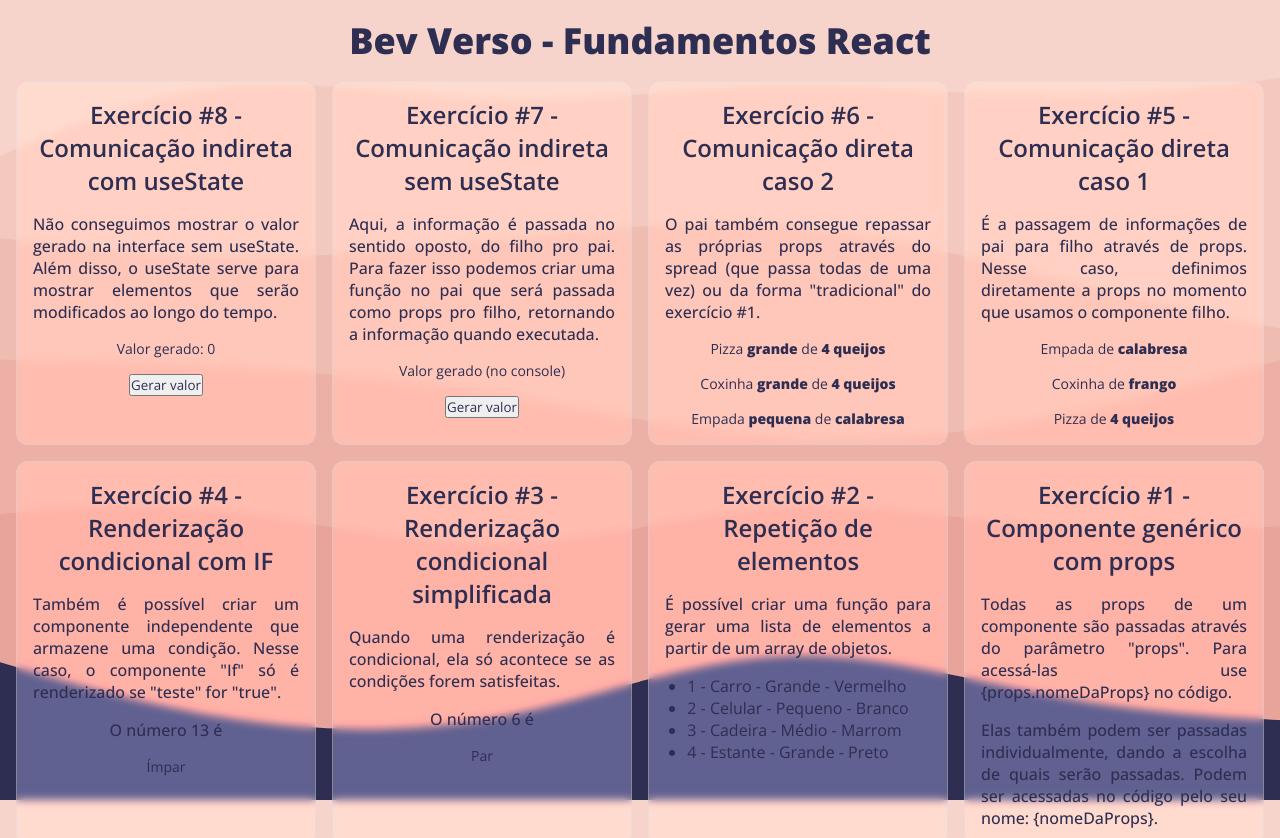
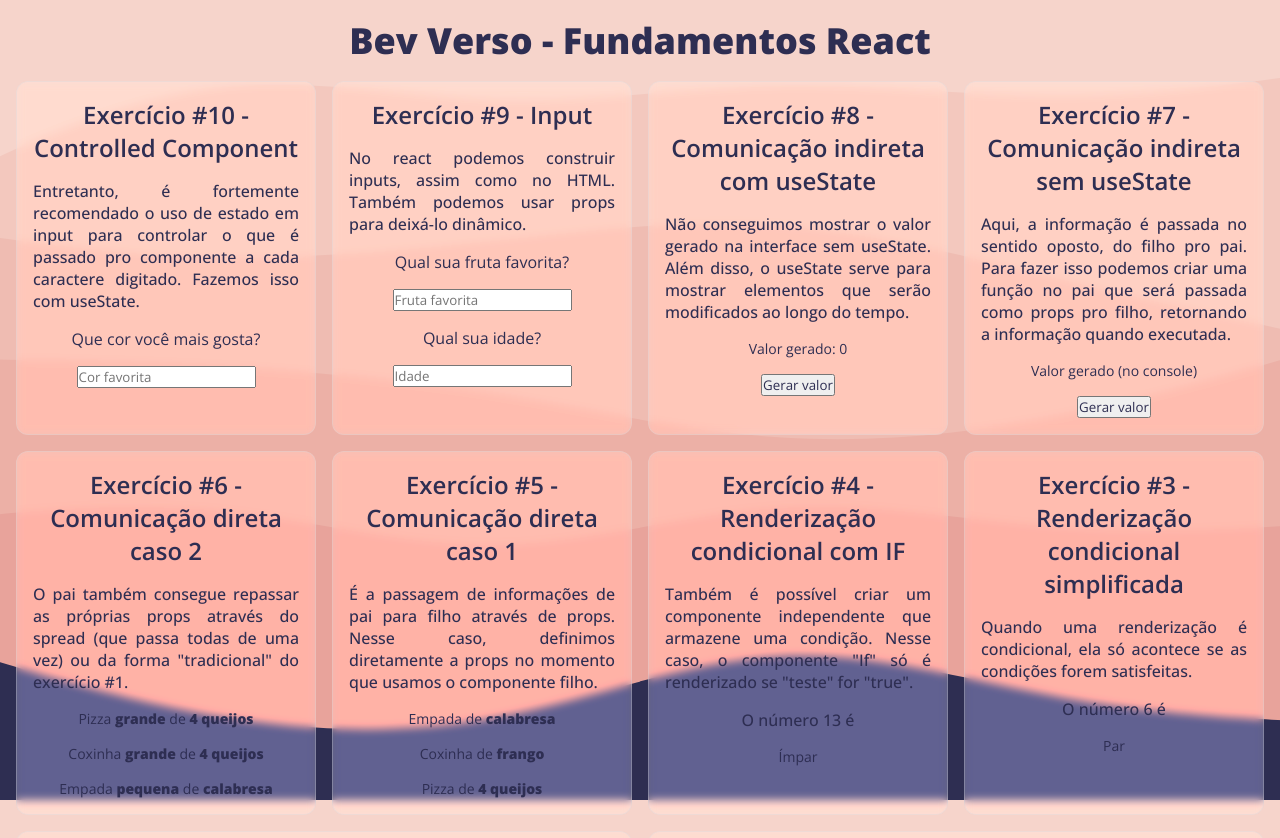
Before and after one commit to develyrios/aprendizado-front, a React (Vite) app: page / in a window 1280 px wide. Shown: the top 838 px of the page. Built offline with nearby package versions, Linux system fonts and the light colour scheme.

Commit message:
<feat>:adiciona os exercicios 9 e 10

```diff
--- /dev/null
+++ b/src/components/Exercicios/Exercicio09/index.jsx
@@ -0,0 +1,29 @@
+import { Paragraph } from "../../../styles/Text"
+import { Card } from "../../Card"
+import { Input } from "./input"
+
+
+export const Exercicio09 = () => {
+    return(
+        <Card title="Exercício #9 - Input">
+            <Paragraph>
+                No react podemos construir inputs,
+                assim como no HTML. Também podemos usar
+                props para deixá-lo dinâmico.
+
+            </Paragraph>
+
+            <Input id="fruta"
+                type="text"
+                title="Qual sua fruta favorita?"
+                placeholder="Fruta favorita"
+            />
+
+            <Input id="idade"
+                type="number"
+                title="Qual sua idade?"
+                placeholder="Idade"
+            />
+        </Card>
+    )
+}
--- /dev/null
+++ b/src/components/Exercicios/Exercicio09/input.jsx
@@ -0,0 +1,11 @@
+export const Input = ({ id, type, title, placeholder }) => {
+    return(
+        <>
+        <label htmlFor={id}>
+            {title}
+        </label>
+
+        <input type={type} id={id} placeholder={placeholder}/>
+        </>
+    )
+}
--- /dev/null
+++ b/src/components/Exercicios/Exercicio10/index.jsx
@@ -0,0 +1,23 @@
+import { Paragraph } from "../../../styles/Text"
+import { Card } from "../../Card"
+import { Input } from "./input"
+
+
+export const Exercicio10 = () => {
+    return(
+        <Card title="Exercício #10 - Controlled Component">
+            <Paragraph>
+                Entretanto, é fortemente recomendado
+                o uso de estado em input para controlar o que
+                é passado pro componente a cada caractere
+                digitado. Fazemos isso com useState.
+            </Paragraph>
+
+            <Input id="cor"
+                type="text"
+                title="Que cor você mais gosta?"
+                placeholder="Cor favorita"
+            />
+        </Card>
+    )
+}
--- /dev/null
+++ b/src/components/Exercicios/Exercicio10/input.jsx
@@ -0,0 +1,21 @@
+import { useState } from "react"
+
+export const Input = ({ id, type, title, placeholder }) => {
+    const [cor,setCor] = useState()
+
+    return(
+
+        <>
+        <label htmlFor={id}>
+            {title}
+        </label>
+
+        <input type={type}
+            id={id}
+            placeholder={placeholder}
+            value={cor}
+            onChange={e => setCor(e.target.value)}
+        />
+        </>
+    )
+}
--- a/src/components/Exercicios/index.jsx
+++ b/src/components/Exercicios/index.jsx
@@ -6,11 +6,15 @@ import { Exercicio05 } from "./Exercicio05"
 import { Exercicio06 } from "./Exercicio06"
 import { Exercicio07 } from "./Exercicio07"
 import { Exercicio08 } from "./Exercicio08"
+import { Exercicio09 } from "./Exercicio09"
+import { Exercicio10 } from "./Exercicio10"
 import { Container } from "./style"
 
 export const Exercicios = () => {
     return(
         <Container>
+            <Exercicio10 />
+            <Exercicio09 />
             <Exercicio08 />
             <Exercicio07 />
             <Exercicio06 />
```
